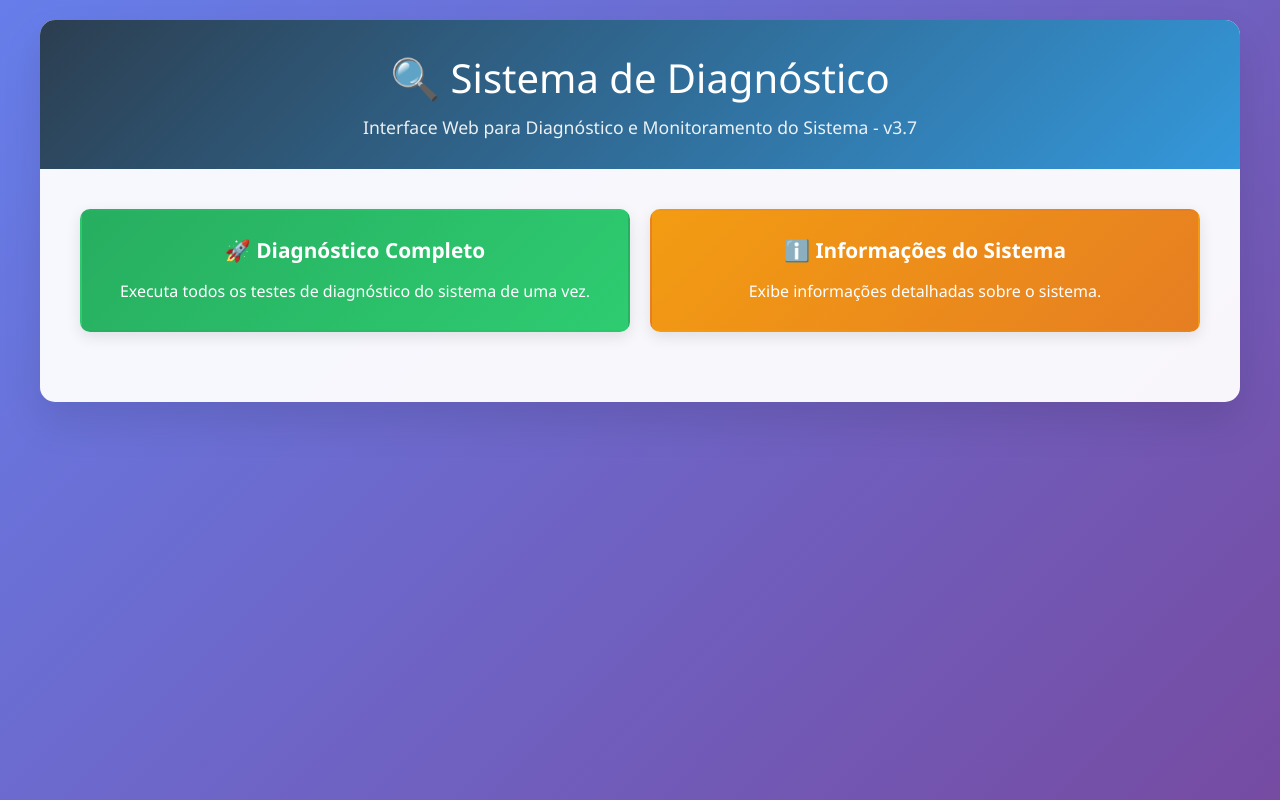
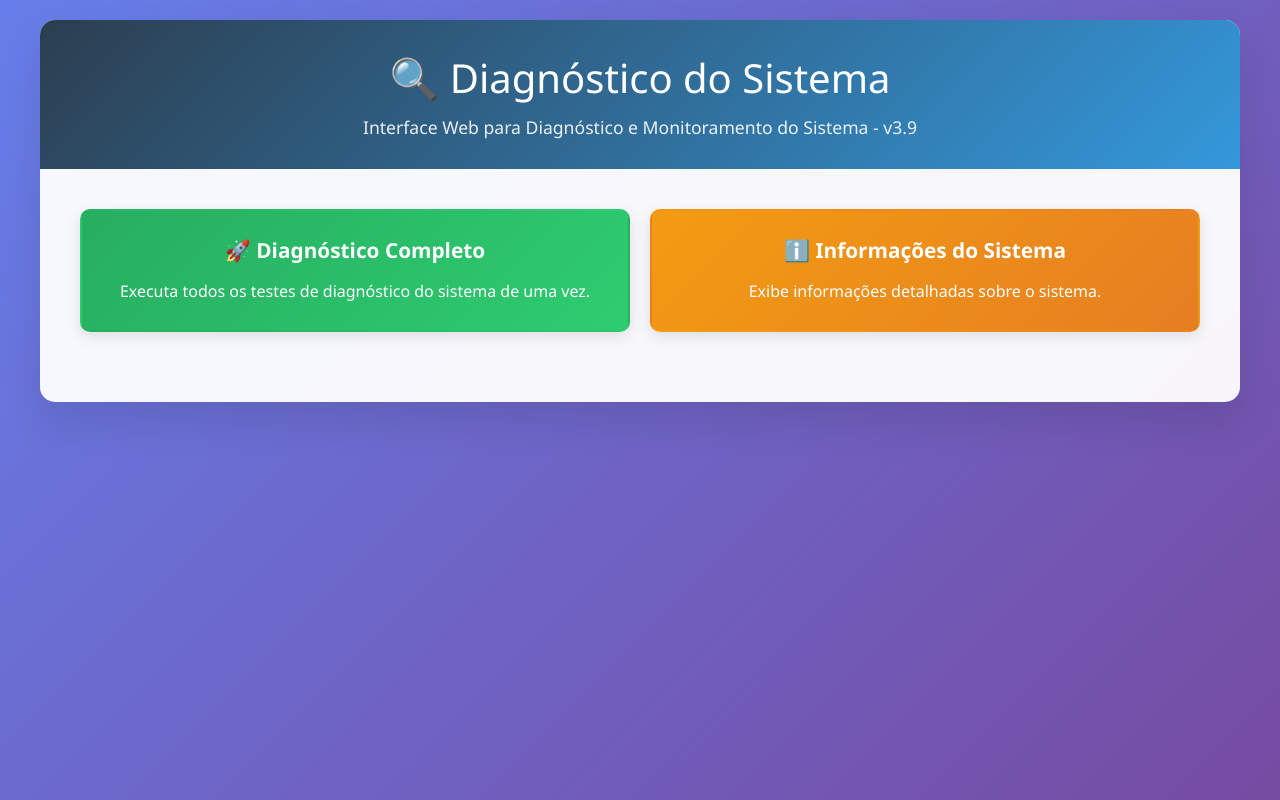
Before and after one commit to urbancompasspony/server, a plain HTML site: page Diagnostics/index.html in a window 1280 px wide. Drawn offline with Linux system fonts and the light colour scheme; no server answers.

Commit message:
Update index.html

```diff
--- a/Diagnostics/index.html
+++ b/Diagnostics/index.html
@@ -3,14 +3,14 @@
 <head>
     <meta charset="UTF-8">
     <meta name="viewport" content="width=device-width, initial-scale=1.0">
-    <title>Sistema de Diagnóstico WebUI</title>
+    <title>Diagnóstico do Sistema WebUI</title>
     <link rel="stylesheet" href="style.css">
 </head>
 <body>
     <div class="container">
         <div class="header">
-            <h1>🔍 Sistema de Diagnóstico</h1>
-            <p>Interface Web para Diagnóstico e Monitoramento do Sistema - v3.7</p>
+            <h1>🔍 Diagnóstico do Sistema</h1>
+            <p>Interface Web para Diagnóstico e Monitoramento do Sistema - v3.9</p>
         </div>
 
         <div class="main-content">
```
